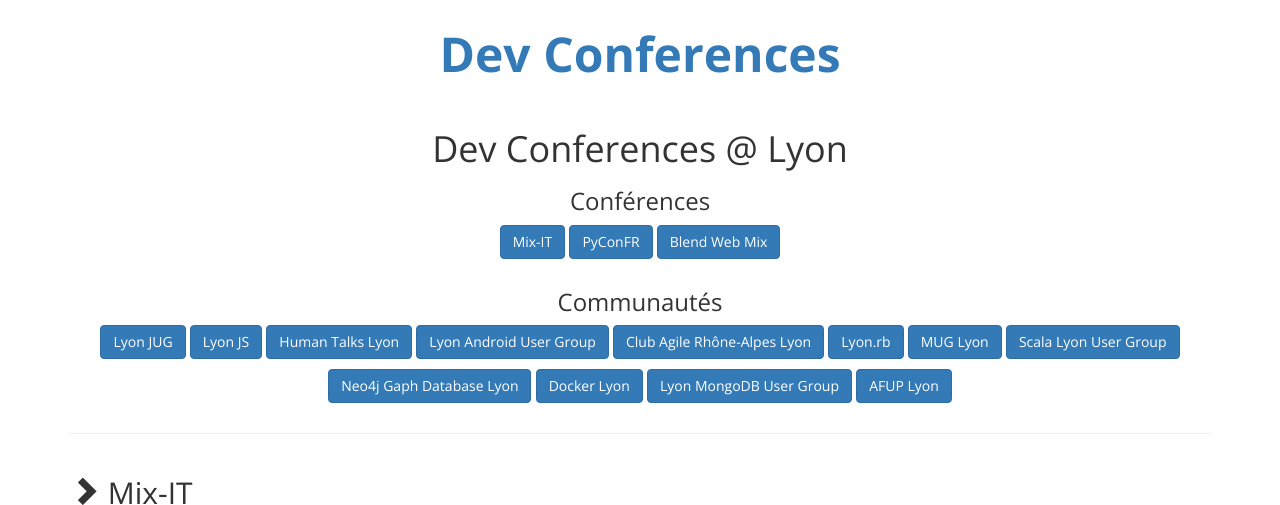
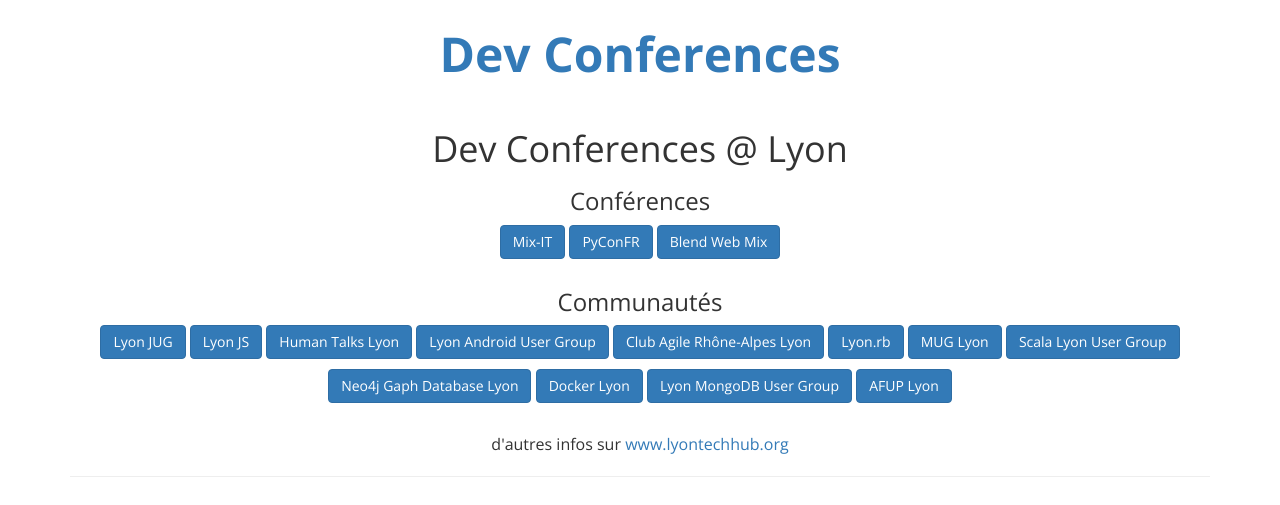
Before and after one commit to devconferences/devconferences.github.io, a Jekyll site: the page built from pages/lyon.html, in a window 1280 px wide and 900 px high, cut to the strip 0-505 px from the top of the window. Built offline with Jekyll 4.4.1, drawn with Linux system fonts in a browser that asks for light colours; nearby versions of some CDN libraries.

```diff
--- a/pages/lyon.html
+++ b/pages/lyon.html
@@ -25,6 +25,9 @@ permalink: /lyon/
     <a class="btn btn-primary" href="#dockerlyon">Docker Lyon</a>
     <a class="btn btn-primary" href="#lyonmug">Lyon MongoDB User Group</a>
     <a class="btn btn-primary" href="#afuplyon">AFUP Lyon</a>
+</div>
+<div class="conflinks">
+    d'autres infos sur <a href="http://www.lyontechhub.org">www.lyontechhub.org</a>
 </div>
 
 <hr>
```
